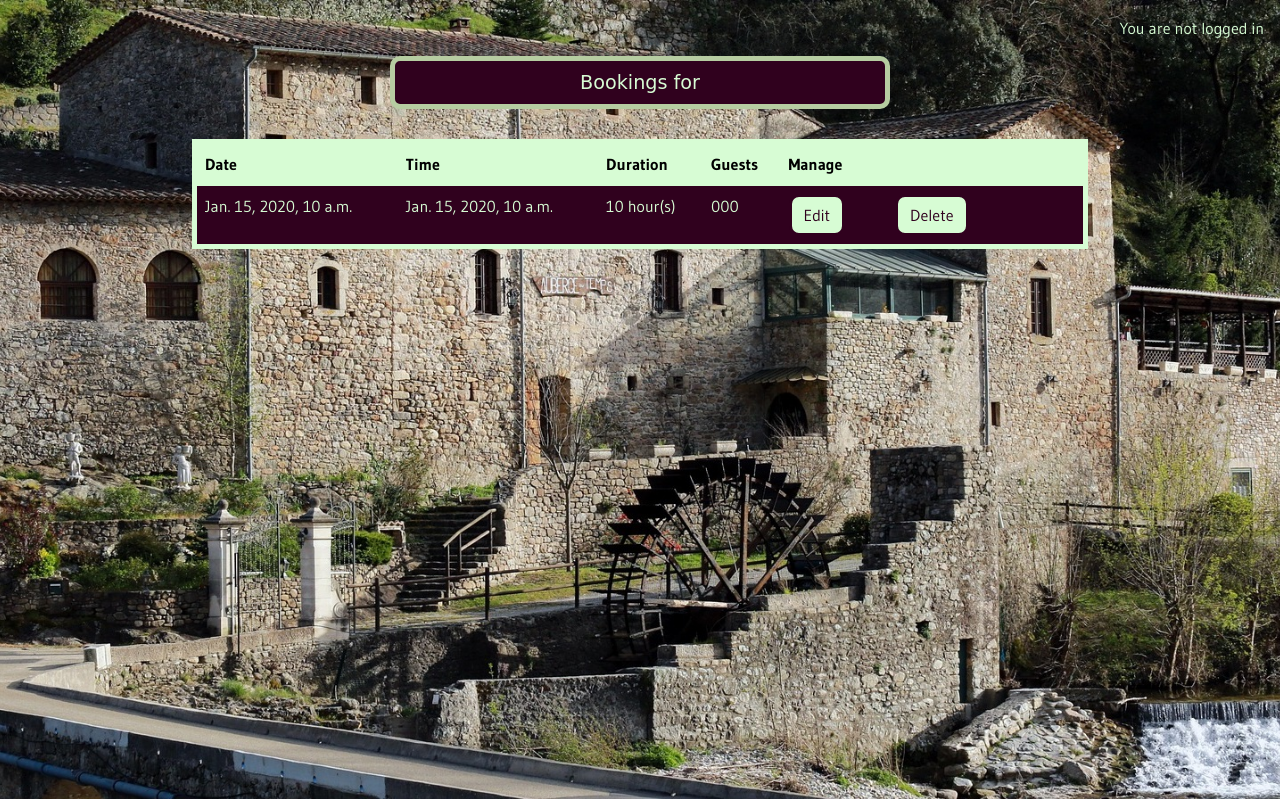
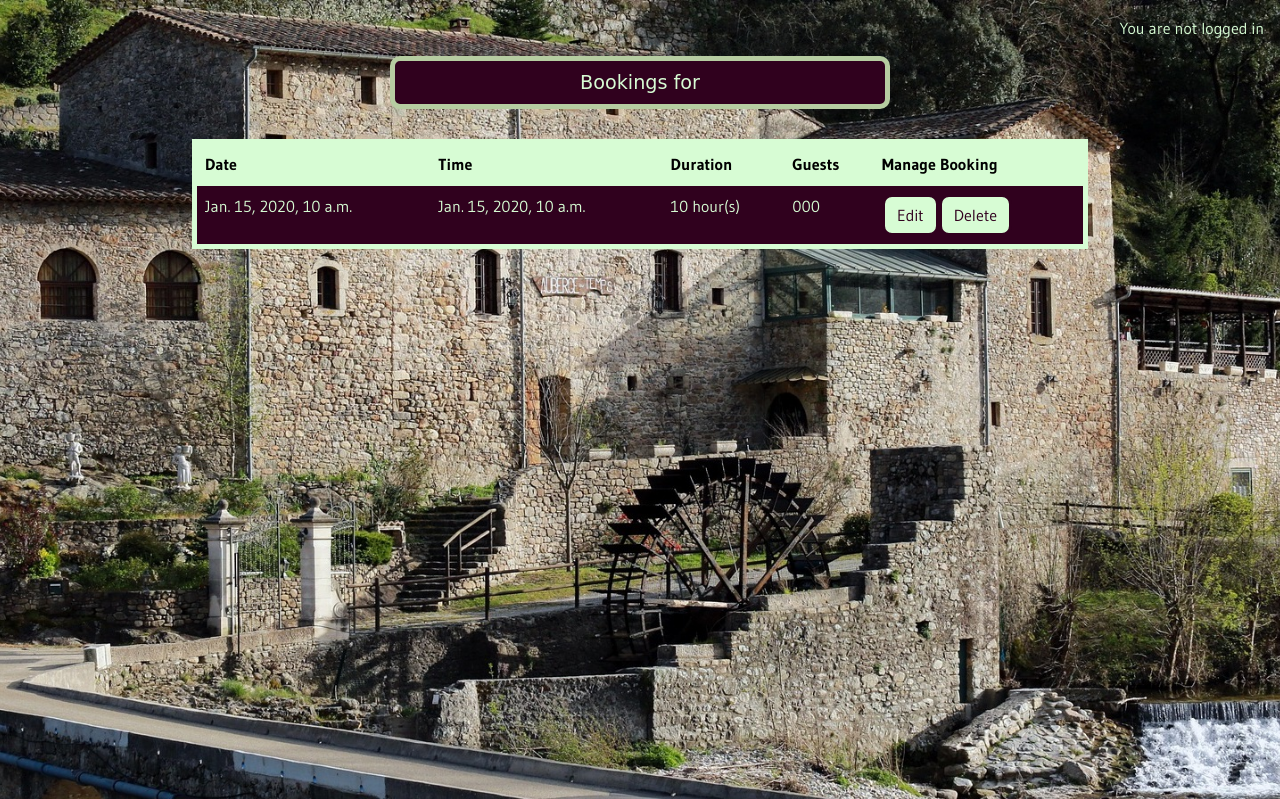
Before and after one commit to DTT2411/the-otter-mill, a Django app: template booking/templates/booking/reservation_list.html in a window 1280 px wide. Shown: the part 58-857 px from the top of the page. Run offline with Django 4.2, Linux system fonts and the light colour scheme; the template is opened without the code that fills it: most values are stand-ins (such as "Sample title", 1, 10 or a date in 2020); some libraries are stand-ins or nearby versions; some web fonts are replaced.

Commit message:
Update styling of reservation list table.

```diff
--- a/booking/templates/booking/reservation_list.html
+++ b/booking/templates/booking/reservation_list.html
@@ -26,7 +26,7 @@
       <th scope="col">Time</th>
       <th scope="col">Duration</th>
       <th scope="col">Guests</th>
-      <th scope="col">Manage</th>
+      <th scope="col">Manage Booking</th>
     </tr>
   </thead>
   {% for booking in object_list %}
--- a/static/css/style.css
+++ b/static/css/style.css
@@ -187,11 +187,6 @@
     border-radius: 10px;
 }
 
-form {
-    margin-left: 50px;
-    margin-right: 50px;
-}
-
 form h1 {
     text-align: center;
 }
```
Also changed, not shown: README.md, 1 other file.
